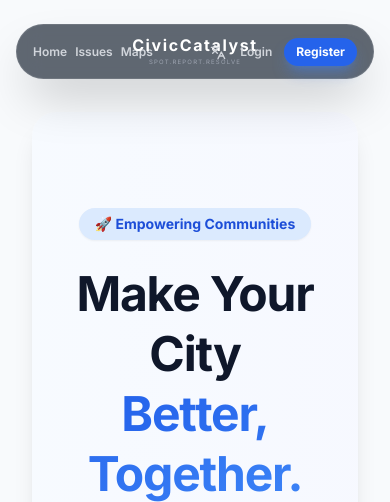
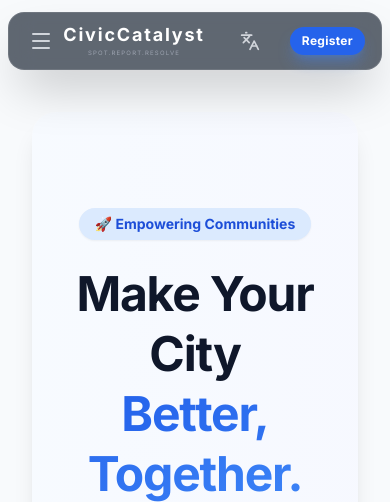
Before and after one commit to ShivamJoshi7906/CIVIC_CATALYST, a Django app: template templates/home.html in a window 390 px wide. Shown: the top 502 px of the page. Run offline with Django 5.2, Linux system fonts and the light colour scheme; the template is opened without the code that fills it, so the values that code supplies are empty; some libraries are stand-ins or nearby versions.

Commit message:
make navbar mobile responsive with hamburger menu

```diff
--- a/templates/base.html
+++ b/templates/base.html
@@ -72,151 +72,90 @@
 
   <body class="text-slate-800 flex flex-col min-h-screen">
     <!-- Navigation -->
-    <nav
-      id="main-navbar"
-      class="fixed w-full z-50 pt-6 transition-all duration-500 ease-in-out transform"
-    >
-      <div class="max-w-7xl mx-auto px-4 sm:px-6 lg:px-8">
-        <div
-          class="glass-nav rounded-full px-4 sm:px-10 py-3 grid grid-cols-3 items-center shadow-2xl relative"
-        >
-          <!-- Left Section: Navigation Links -->
-          <div class="flex items-center space-x-2 sm:space-x-8">
-            <a
-              href="{% url 'home' %}"
-              class="text-xs sm:text-sm font-semibold text-gray-300 hover:text-white transition whitespace-nowrap"
-              >Home</a
-            >
-            <a
-              href="{% url 'issue_list' %}"
-              class="text-xs sm:text-sm font-semibold text-gray-300 hover:text-white transition whitespace-nowrap"
-              >Issues</a
-            >
-            <a
-              href="{% url 'view_map' %}"
-              class="text-xs sm:text-sm font-semibold text-gray-300 hover:text-white transition whitespace-nowrap"
-              >Maps</a
-            >
-            <a
-              href="{% url 'about_us' %}"
-              class="hidden md:block text-xs sm:text-sm font-semibold text-gray-300 hover:text-white transition whitespace-nowrap"
-              >About Us</a
-            >
+    <nav id="main-navbar" class="fixed w-full z-50 pt-3 md:pt-6 transition-all duration-500 ease-in-out transform">
+      <div class="max-w-7xl mx-auto px-2 sm:px-6 lg:px-8 relative">
+        <div class="glass-nav rounded-2xl md:rounded-full px-4 sm:px-10 py-3 flex justify-between items-center shadow-2xl relative">
+
+          <!-- Mobile Menu Toggle -->
+          <div class="md:hidden flex items-center">
+            <button id="mobile-menu-btn" class="text-gray-300 hover:text-white p-1">
+              <i data-lucide="menu" class="w-6 h-6"></i>
+            </button>
           </div>
 
-          <!-- Logo: Absolute Center -->
-          <div class="flex justify-center">
+          <!-- Left Section: Navigation Links (Hidden on Mobile) -->
+          <div class="hidden md:flex items-center space-x-8 flex-1">
+            <a href="{% url 'home' %}" class="text-sm font-semibold text-gray-300 hover:text-white transition whitespace-nowrap">Home</a>
+            <a href="{% url 'issue_list' %}" class="text-sm font-semibold text-gray-300 hover:text-white transition whitespace-nowrap">Issues</a>
+            <a href="{% url 'view_map' %}" class="text-sm font-semibold text-gray-300 hover:text-white transition whitespace-nowrap">Maps</a>
+            <a href="{% url 'about_us' %}" class="text-sm font-semibold text-gray-300 hover:text-white transition whitespace-nowrap">About Us</a>
+          </div>
+
+          <!-- Logo: Absolute Center on desktop, Flex center on mobile -->
+          <div class="flex justify-center flex-1 md:flex-none md:absolute md:left-1/2 md:-translate-x-1/2">
             <a href="{% url 'home' %}" class="flex flex-col items-center group">
-              <span
-                class="text-base sm:text-xl font-black text-white tracking-widest leading-none"
-                >CivicCatalyst</span
-              >
-              <span
-                class="text-[6px] sm:text-[8px] text-gray-400 uppercase tracking-[0.2em] mt-1"
-                >SPOT.REPORT.RESOLVE</span
-              >
+              <span class="text-lg sm:text-xl md:text-2xl font-black text-white tracking-widest leading-none">CivicCatalyst</span>
+              <span class="text-[6px] sm:text-[8px] text-gray-400 uppercase tracking-[0.2em] mt-1">SPOT.REPORT.RESOLVE</span>
             </a>
           </div>
 
           <!-- Right Section: Actions & Profile -->
-          <div class="flex items-center justify-end space-x-2 sm:space-x-6">
+          <div class="flex items-center justify-end space-x-3 sm:space-x-6 flex-1">
             <!-- Translate Icon & Popup -->
             <div class="relative">
-              <button
-                id="translate-btn"
-                class="text-gray-300 hover:text-white transition p-1.5 rounded-full hover:bg-white/10 flex items-center justify-center"
-              >
-                <i data-lucide="languages" class="w-4 h-4 sm:w-5 sm:h-5"></i>
+              <button id="translate-btn" class="text-gray-300 hover:text-white transition p-1.5 rounded-full hover:bg-white/10 flex items-center justify-center">
+                <i data-lucide="languages" class="w-5 h-5"></i>
               </button>
               <!-- Popup -->
-              <div
-                id="translate-popup"
-                class="absolute right-0 mt-3 w-40 bg-gray-900/95 backdrop-blur-xl border border-white/10 rounded-xl shadow-2xl overflow-hidden opacity-0 invisible translate-y-2 transition-all duration-200 z-[60]"
-              >
+              <div id="translate-popup" class="absolute right-0 mt-3 w-40 bg-gray-900/95 backdrop-blur-xl border border-white/10 rounded-xl shadow-2xl overflow-hidden opacity-0 invisible translate-y-2 transition-all duration-200 z-[60]">
                 <div class="py-2">
-                  <button
-                    onclick="translateSite('en')"
-                    class="w-full text-left px-4 py-2 text-sm text-gray-300 hover:bg-white/10 transition font-medium"
-                  >
-                    English
-                  </button>
-                  <button
-                    onclick="translateSite('hi')"
-                    class="w-full text-left px-4 py-2 text-sm text-gray-300 hover:bg-white/10 transition font-medium"
-                  >
-                    Hindi
-                  </button>
-                  <button
-                    onclick="translateSite('gu')"
-                    class="w-full text-left px-4 py-2 text-sm text-gray-300 hover:bg-white/10 transition font-medium"
-                  >
-                    Gujarati
-                  </button>
+                  <button onclick="translateSite('en')" class="w-full text-left px-4 py-2 text-sm text-gray-300 hover:bg-white/10 transition font-medium">English</button>
+                  <button onclick="translateSite('hi')" class="w-full text-left px-4 py-2 text-sm text-gray-300 hover:bg-white/10 transition font-medium">Hindi</button>
+                  <button onclick="translateSite('gu')" class="w-full text-left px-4 py-2 text-sm text-gray-300 hover:bg-white/10 transition font-medium">Gujarati</button>
                 </div>
               </div>
             </div>
 
             {% if user.is_authenticated %}
             <div class="flex items-center space-x-3 sm:space-x-6">
-              <a
-                href="{% url 'dashboard' %}"
-                class="hidden sm:block text-sm font-semibold text-gray-300 hover:text-white transition"
-                >Dashboard</a
-              >
+              <a href="{% url 'dashboard' %}" class="hidden sm:block text-sm font-semibold text-gray-300 hover:text-white transition">Dashboard</a>
 
               <!-- User Dropdown -->
               <div class="relative group">
-                <button
-                  class="flex items-center space-x-1 text-sm font-semibold text-gray-300 hover:text-white transition"
-                >
-                  <span class="hidden md:inline"
-                    >{{ user.get_full_name|default:user.username }}</span
-                  >
-                  <i data-lucide="user" class="w-4 h-4 md:hidden"></i>
-                  <i data-lucide="chevron-down" class="w-3 h-3"></i>
+                <button class="flex items-center space-x-1 text-sm font-semibold text-gray-300 hover:text-white transition">
+                  <span class="hidden md:inline">{{ user.get_full_name|default:user.username }}</span>
+                  <i data-lucide="user" class="w-5 h-5 md:hidden"></i>
+                  <i data-lucide="chevron-down" class="w-3 h-3 hidden md:inline"></i>
                 </button>
-                <div
-                  class="absolute right-0 mt-3 w-48 bg-gray-900 rounded-xl shadow-xl border border-white/10 opacity-0 group-hover:opacity-100 invisible group-hover:visible transition-all duration-200"
-                >
+                <div class="absolute right-0 mt-3 w-48 bg-gray-900 rounded-xl shadow-xl border border-white/10 opacity-0 group-hover:opacity-100 invisible group-hover:visible transition-all duration-200 z-[60]">
                   <div class="py-2">
-                    <a
-                      href="{% url 'dashboard' %}"
-                      class="block sm:hidden px-4 py-2 text-sm text-gray-300 hover:bg-white/5"
-                      >Dashboard</a
-                    >
+                    <a href="{% url 'dashboard' %}" class="block sm:hidden px-4 py-2 text-sm text-gray-300 hover:bg-white/5">Dashboard</a>
                     <form action="{% url 'logout' %}" method="post">
                       {% csrf_token %}
-                      <button
-                        type="submit"
-                        class="w-full text-left px-4 py-2 text-sm text-red-400 hover:bg-red-500/10 transition font-bold"
-                      >
-                        Sign Out
-                      </button>
+                      <button type="submit" class="w-full text-left px-4 py-2 text-sm text-red-400 hover:bg-red-500/10 transition font-bold">Sign Out</button>
                     </form>
                   </div>
                 </div>
               </div>
 
-              <a
-                href="{% url 'report_issue' %}"
-                class="bg-blue-600 text-white px-3 sm:px-5 py-1.5 sm:py-2.5 rounded-full text-xs sm:text-sm font-bold hover:bg-blue-700 transition shadow-lg shadow-blue-500/40"
-                >Report</a
-              >
+              <a href="{% url 'report_issue' %}" class="bg-blue-600 text-white px-3 sm:px-5 py-1.5 sm:py-2.5 rounded-full text-xs sm:text-sm font-bold hover:bg-blue-700 transition shadow-lg shadow-blue-500/40 whitespace-nowrap">Report</a>
             </div>
             {% else %}
-            <div class="flex items-center space-x-3 sm:space-x-6">
-              <a
-                href="{% url 'login' %}"
-                class="text-xs sm:text-sm font-semibold text-gray-300 hover:text-white transition"
-                >Login</a
-              >
-              <a
-                href="{% url 'signup' %}"
-                class="bg-blue-600 text-white px-3 sm:px-5 py-1.5 sm:py-2.5 rounded-full text-xs sm:text-sm font-bold hover:bg-blue-700 transition shadow-lg shadow-blue-500/40"
-                >Register</a
-              >
+            <div class="flex items-center space-x-3 sm:space-x-4">
+              <a href="{% url 'login' %}" class="hidden sm:block text-sm font-semibold text-gray-300 hover:text-white transition">Login</a>
+              <a href="{% url 'signup' %}" class="bg-blue-600 text-white px-3 sm:px-5 py-1.5 sm:py-2.5 rounded-full text-xs sm:text-sm font-bold hover:bg-blue-700 transition shadow-lg shadow-blue-500/40 tracking-wide">Register</a>
             </div>
             {% endif %}
+          </div>
+        </div>
+
+        <!-- Mobile Dropdown Menu -->
+        <div id="mobile-menu" class="hidden absolute top-full left-4 sm:left-6 mt-2 w-48 bg-gray-900/95 backdrop-blur-xl border border-white/10 rounded-xl shadow-2xl overflow-hidden z-[60]">
+          <div class="py-2 flex flex-col">
+            <a href="{% url 'home' %}" class="px-5 py-3 text-sm font-semibold text-gray-300 hover:bg-white/10 border-b border-white/5 flex items-center gap-3"><i data-lucide="home" class="w-4 h-4"></i> Home</a>
+            <a href="{% url 'issue_list' %}" class="px-5 py-3 text-sm font-semibold text-gray-300 hover:bg-white/10 border-b border-white/5 flex items-center gap-3"><i data-lucide="list" class="w-4 h-4"></i> Issues</a>
+            <a href="{% url 'view_map' %}" class="px-5 py-3 text-sm font-semibold text-gray-300 hover:bg-white/10 border-b border-white/5 flex items-center gap-3"><i data-lucide="map-pin" class="w-4 h-4"></i> Maps</a>
+            <a href="{% url 'about_us' %}" class="px-5 py-3 text-sm font-semibold text-gray-300 hover:bg-white/10 flex items-center gap-3"><i data-lucide="info" class="w-4 h-4"></i> About Us</a>
           </div>
         </div>
       </div>
@@ -360,8 +299,7 @@
       let lastScrollTop = 0;
       const navbar = document.getElementById("main-navbar");
       window.addEventListener("scroll", function () {
-        let scrollTop =
-          window.pageYOffset || document.documentElement.scrollTop;
+        let scrollTop = window.pageYOffset || document.documentElement.scrollTop;
         if (scrollTop > lastScrollTop && scrollTop > 50) {
           navbar.style.transform = "translateY(-150%)";
           navbar.style.opacity = "0";
@@ -371,6 +309,22 @@
         }
         lastScrollTop = scrollTop;
       });
+
+      // Mobile Menu Logic
+      const mobileBtn = document.getElementById("mobile-menu-btn");
+      const mobileMenu = document.getElementById("mobile-menu");
+      if (mobileBtn && mobileMenu) {
+        mobileBtn.addEventListener("click", (e) => {
+          e.stopPropagation();
+          mobileMenu.classList.toggle("hidden");
+          lucide.createIcons(); // re-init icons in mobile menu just in case
+        });
+        document.addEventListener("click", (e) => {
+          if (!mobileMenu.contains(e.target) && !mobileBtn.contains(e.target)) {
+            mobileMenu.classList.add("hidden");
+          }
+        });
+      }
 
       // Translate Popup Logic
       const translateBtn = document.getElementById("translate-btn");
```
